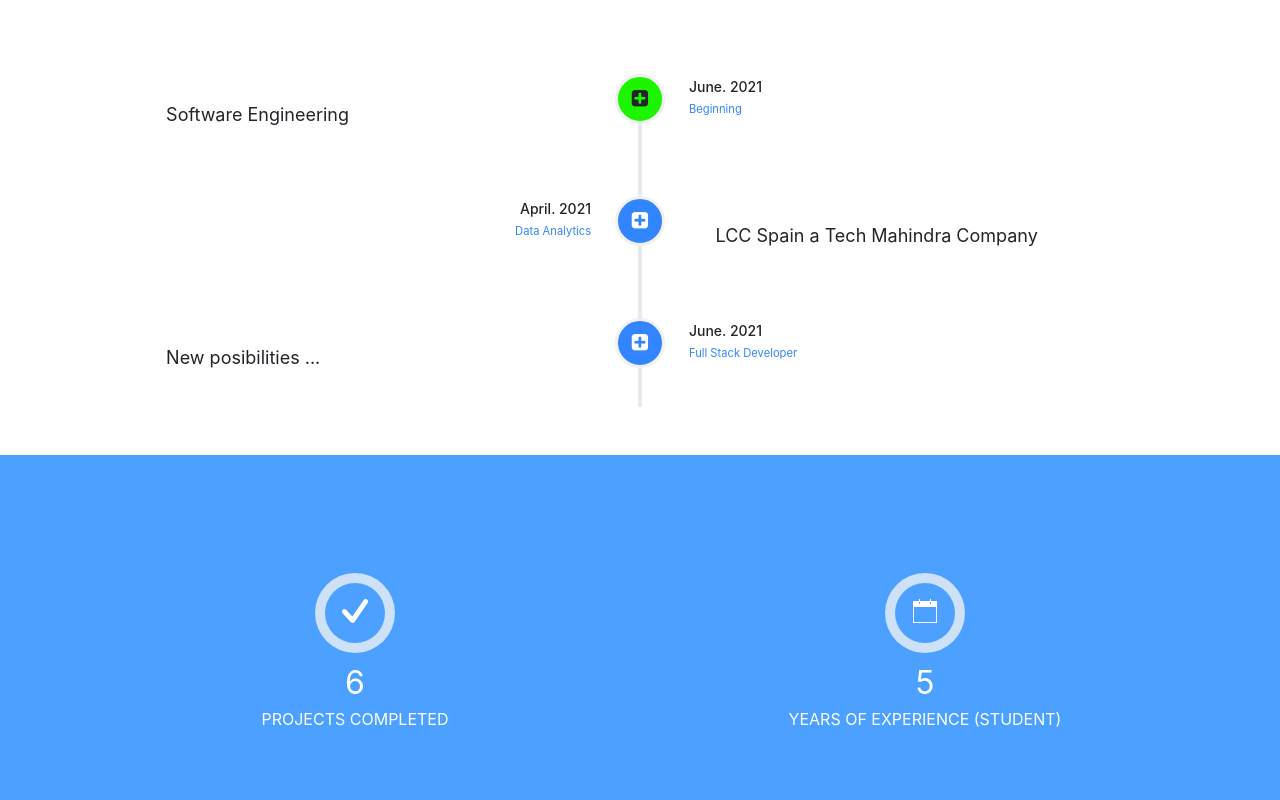
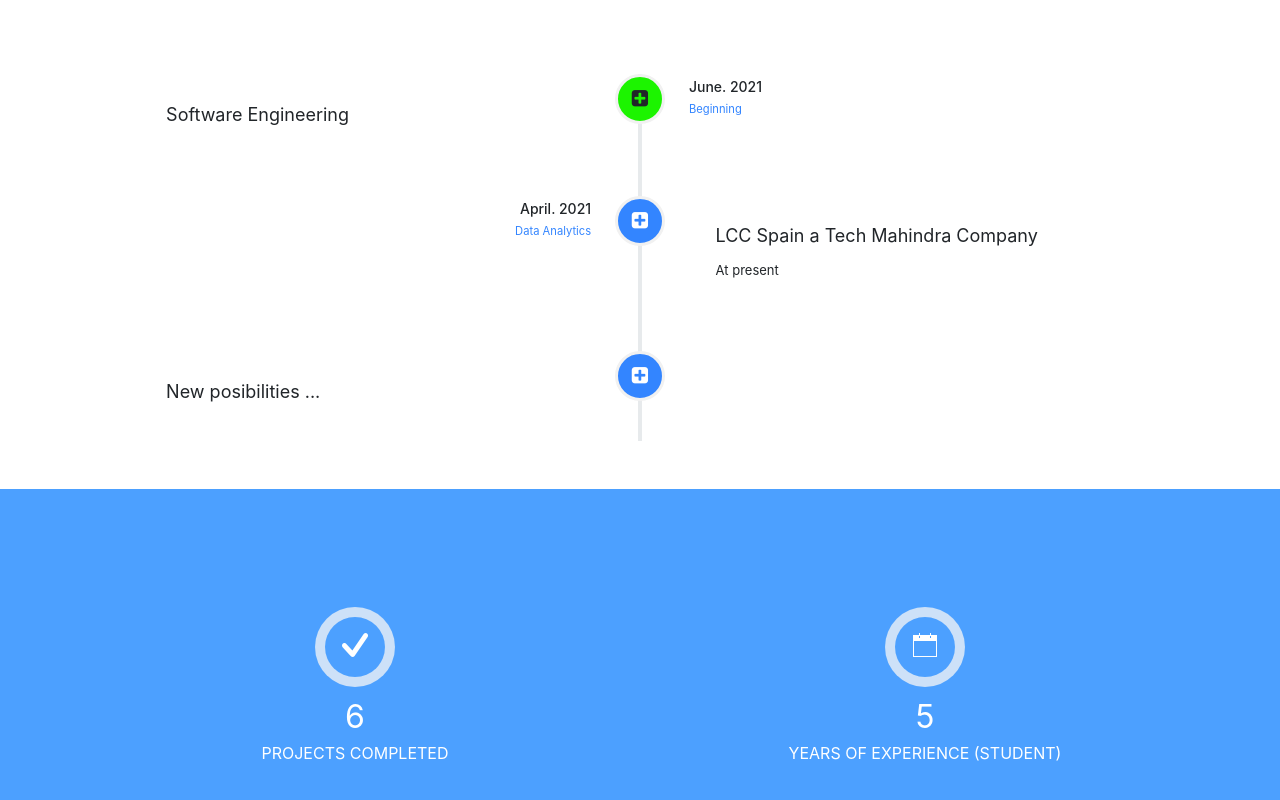
Before and after one commit to SirTorresDev/Website, a website with bundled scripts: page index.html in a window 1280 px wide. Shown: the part 3908-4708 px from the top of the page. Built offline with nearby package versions, Linux system fonts and the light colour scheme; files whose address does not match are found by name; a web font is replaced by a local one.

Commit message:
new version

```diff
--- a/index.html
+++ b/index.html
@@ -263,7 +263,7 @@
                    <div class="vertical-timeline-icon navy-bg wow rotateIn" style="visibility: visible; animation-name: rotateIn;"> <i class="fa fa-plus-square"></i> </div>
                    <div class="vertical-timeline-content wow rotateInUpLeft" style="visibility: visible; animation-name: rotateInUpLeft;">
                       <h2><span data-i18n="career.company_b">LCC Spain a Tech Mahindra Company</span></h2>
-                      <p><span data-i18n="career.company_b_desc"> </span></p>
+                      <p><span data-i18n="career.company_b_desc">At present</span></p>
                       <span class="vertical-date"><span data-i18n="career.company_b_date"> April. 2021 </span> <br> <small><span data-i18n="career.company_b_job">Data Analytics</span></small> </span>
                    </div>
                 </div>
@@ -272,7 +272,7 @@
                   <div class="vertical-timeline-content wow rotateInUpLeft" style="visibility: visible; animation-name: rotateInUpLeft;">
                      <h2><span data-i18n="career.company_b">New posibilities ...</span></h2>
                      <p><span data-i18n="career.company_b_desc"> </span></p>
-                     <span class="vertical-date"><span data-i18n="career.company_b_date"> June. 2021 </span> <br> <small><span data-i18n="career.company_b_job">Full Stack Developer</span></small> </span>
+                     <!-- <span class="vertical-date"><span data-i18n="career.company_b_date"> June. 2021 </span> <br> <small><span data-i18n="career.company_b_job">Full Stack Developer</span></small> </span>  -->
                   </div>
                </div>
              </div>
```
